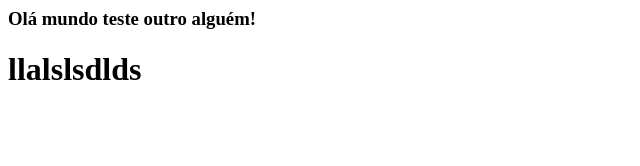
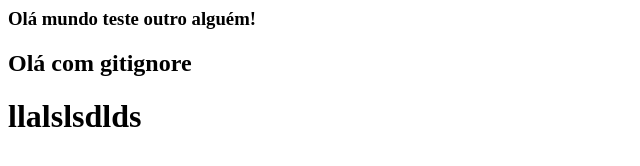
Before and after one commit to urubatan-pacheco/multistack-versionamento-git, a plain HTML site: page index.html in a window 1280 px wide. Shown: the whole page, without its empty margins (0-640 px from the left). Drawn offline with Linux system fonts and the light colour scheme.

```diff
--- a/index.html
+++ b/index.html
@@ -1,2 +1,3 @@
 <h3>Olá mundo teste outro alguém! </h3>
+<h2>Olá com gitignore</h2>
 <h1>llalslsdlds</h1>
```
Also changed, not shown: 1 other file.
